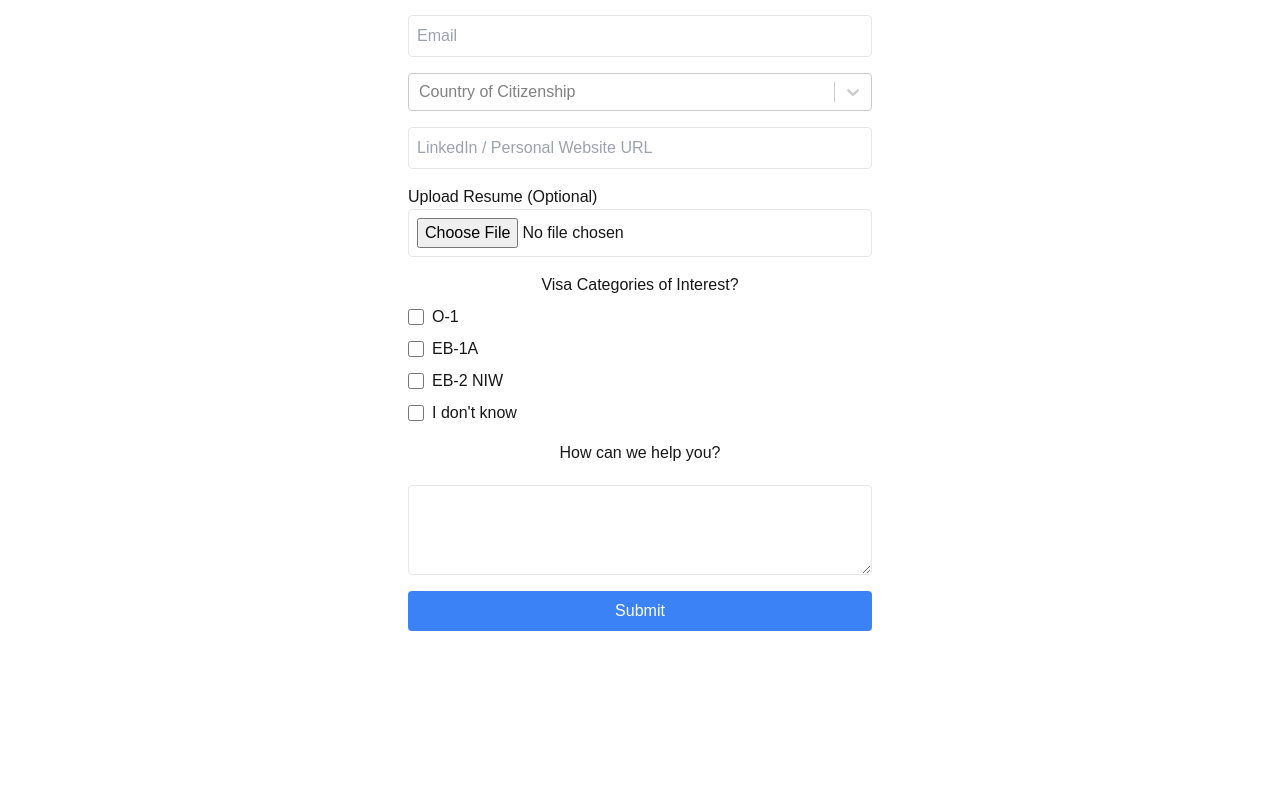
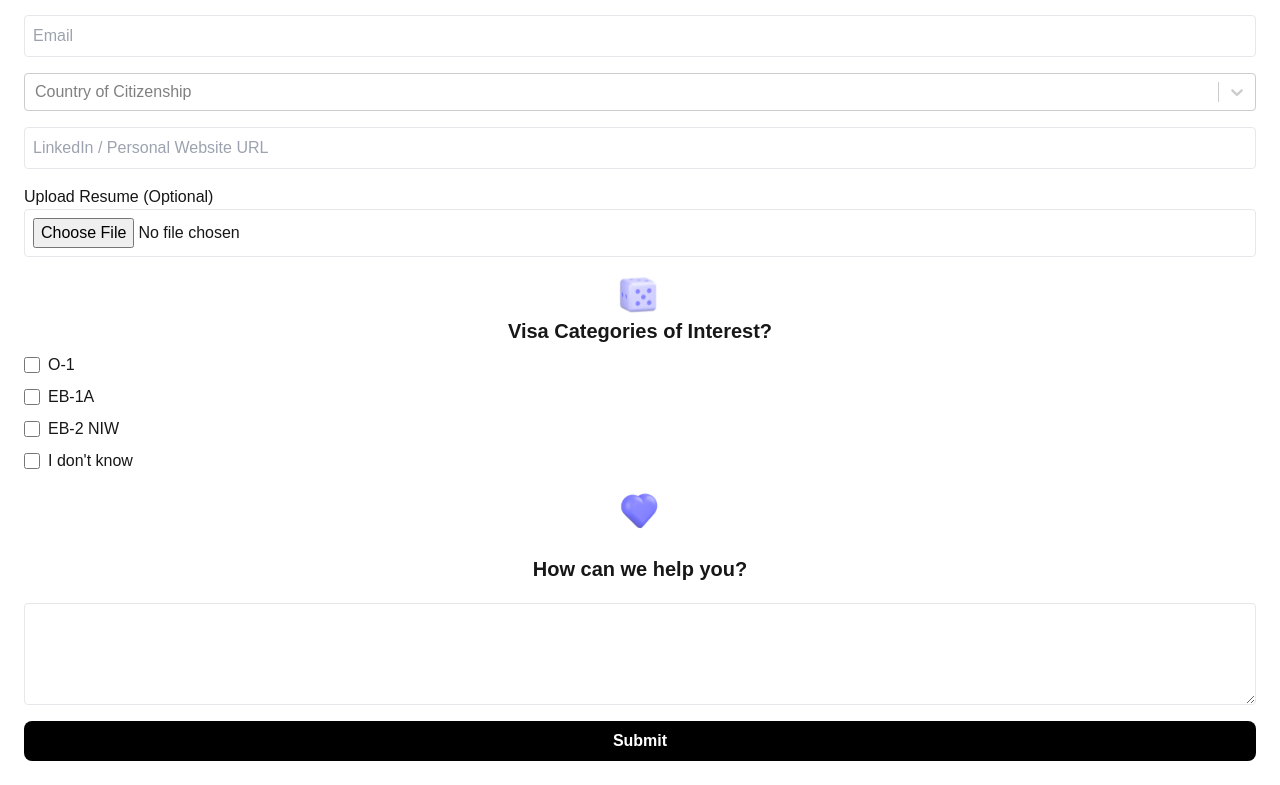
Before and after one commit to emirakhmetov/alma_assessment, a Next.js app: page / in a window 1280 px wide. Shown: the part 561-1346 px from the top of the page. Before the commit the page ends 1216 px from the top, so only its background shows below. Built offline with nearby package versions, Linux system fonts and the light colour scheme.

Commit message:
lead form styling

```diff
--- a/app/components/LeadForm.tsx
+++ b/app/components/LeadForm.tsx
@@ -4,6 +4,8 @@ import { useState } from "react";
 import { useForm } from "react-hook-form";
 import { zodResolver } from "@hookform/resolvers/zod";
 import CountrySelector from "./CountrySelector";
+import Image from "next/image";
+
 import * as z from "zod";
 
 const formSchema = z.object({
@@ -60,7 +62,7 @@ export default function LeadForm() {
   };
 
   return (
-    <form onSubmit={handleSubmit(onSubmit)} className="space-y-4 p-6 rounded-lg w-full max-w-lg">
+    <form onSubmit={handleSubmit(onSubmit)} className="space-y-4 p-6 rounded-lg w-full w-[450]">
       <div>
         <input {...register("firstName")} className="border p-2 w-full rounded" placeholder="First Name" />
         {errors.firstName && <p className="text-red-500 text-sm">{errors.firstName.message}</p>}
@@ -83,7 +85,15 @@ export default function LeadForm() {
         <input {...register("resume")} type="file" id="resume" className="border p-2 w-full rounded" accept=".pdf,.doc,.docx" />
       </div>
       <div>
-        <p className="block font-medium text-center">Visa Categories of Interest?</p>
+        <div className = "flex flex-col items-center">
+        <Image
+                src="/dice.png"
+                alt="left image"
+                width={50}
+                height={50}
+              />
+        <p className="block text-center text-xl font-bold">Visa Categories of Interest?</p>
+        </div>
         <div className="flex flex-col gap-2 mt-2">
           <label className="flex items-center gap-2">
             <input type="checkbox" value="O-1" {...register("visaCategories")} className="h-4 w-4" />
@@ -104,11 +114,17 @@ export default function LeadForm() {
         </div>
         {errors.visaCategories && <p className="text-red-500 text-sm">{errors.visaCategories.message}</p>}
       </div>
-      <div className="flex flex-col items-center gap-y-5">
+      <div className="flex flex-col items-center gap-y-5 text-xl font-bold">
+              <Image
+                src="/heart.png"
+                alt="left image"
+                width={60}
+                height={50}
+              />
         <h1>How can we help you?</h1>
         <textarea {...register("message")} className="border p-2 w-full rounded" rows={3}></textarea>
       </div>
-      <button type="submit" disabled={isSubmitting} className="w-full bg-blue-500 text-white py-2 rounded hover:bg-blue-600 transition disabled:opacity-50">
+      <button type="submit" disabled={isSubmitting} className="w-full bg-black text-white py-2 rounded hover:bg-blue-600 transition disabled:opacity-50 rounded-lg font-bold">
         {isSubmitting ? "Submitting..." : "Submit"}
       </button>
       {success && <p className="text-green-600 text-sm mt-2">{success}</p>}
```
Also changed, not shown: public/dice.png (added), public/heart.png (added).
